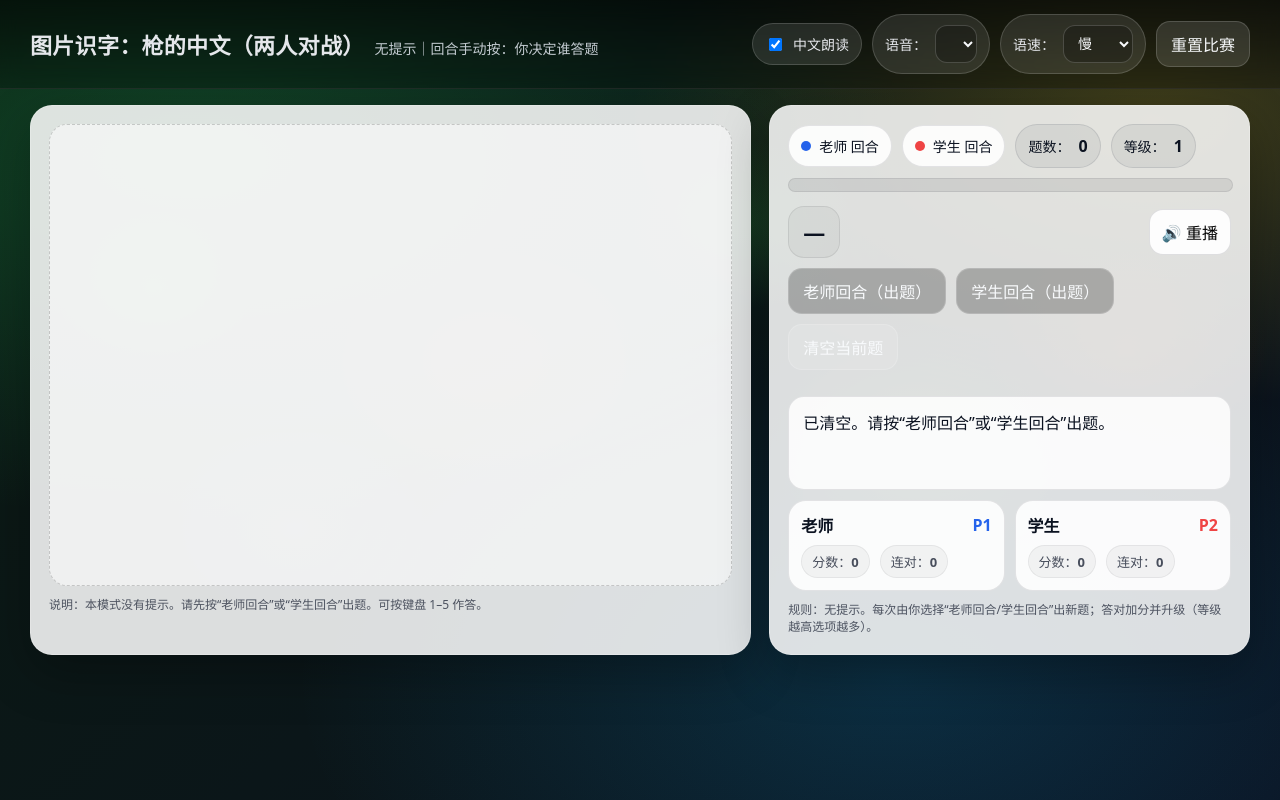
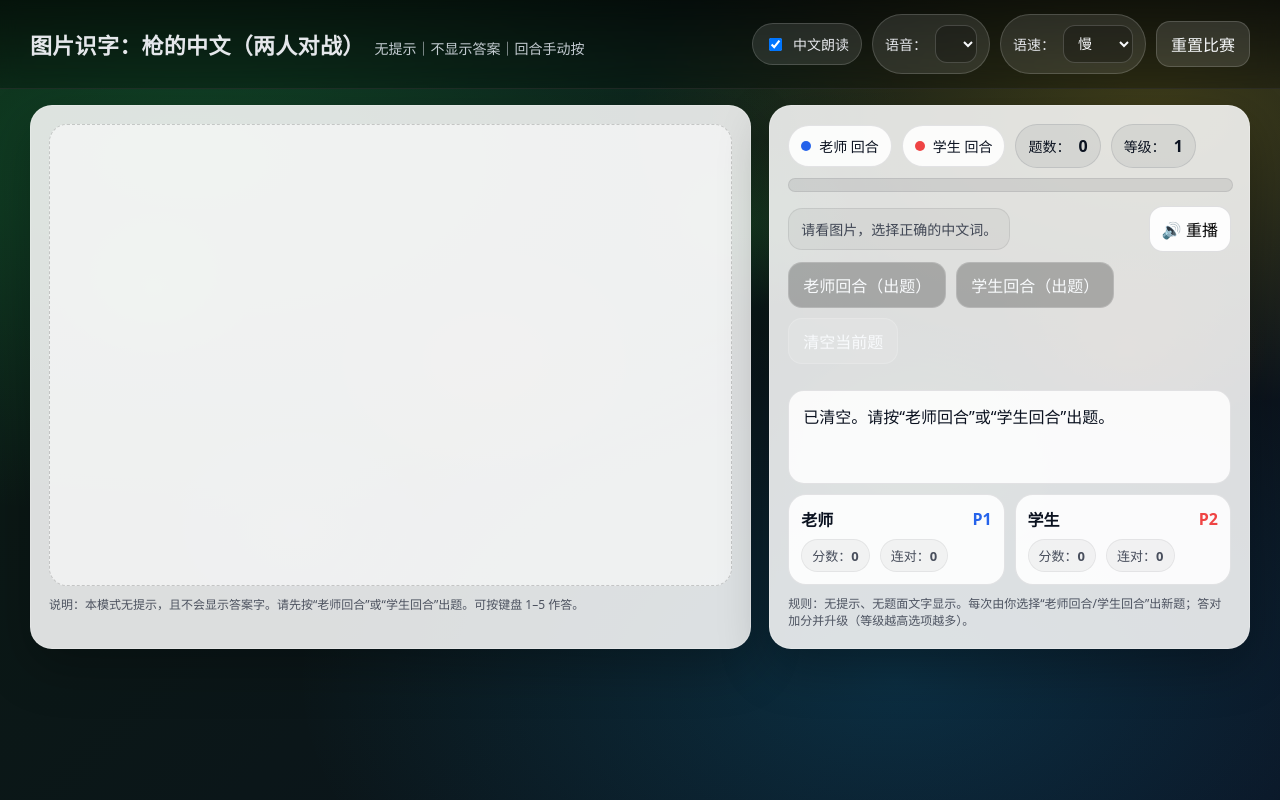
Before and after one commit to AISAGA21005GAOSHUNU/gun, a plain HTML site: page index.html in a window 1280 px wide. Drawn offline with Linux system fonts and the light colour scheme.

Commit message:
Update index.html

```diff
--- a/index.html
+++ b/index.html
@@ -163,9 +163,11 @@
   .promptRow{
     display:flex; align-items:center; justify-content:space-between; gap:10px; flex-wrap:wrap;
   }
-  .bigWord{
-    font-size:22px; font-weight:900;
-    padding:10px 14px; border-radius:16px;
+  .neutral{
+    font-size:14px;
+    color: rgba(15,23,42,.75);
+    padding:10px 12px;
+    border-radius:14px;
     background: rgba(2,6,23,.04);
     border: 1px solid rgba(2,6,23,.08);
   }
@@ -301,7 +303,7 @@
   <div class="wrap top">
     <div class="title">
       <h1>图片识字：枪的中文（两人对战）</h1>
-      <div class="sub">无提示｜回合手动按：你决定谁答题</div>
+      <div class="sub">无提示｜不显示答案｜回合手动按</div>
     </div>
 
     <div class="controls">
@@ -326,7 +328,7 @@
   <div class="grid">
     <section class="card">
       <div class="media" id="media"></div>
-      <div class="tiny">说明：本模式没有提示。请先按“老师回合”或“学生回合”出题。可按键盘 1–5 作答。</div>
+      <div class="tiny">说明：本模式无提示，且不会显示答案字。请先按“老师回合”或“学生回合”出题。可按键盘 1–5 作答。</div>
     </section>
 
     <section class="card" id="panel">
@@ -342,8 +344,8 @@
       </div>
 
       <div class="promptRow">
-        <div class="bigWord" id="focusWord">—</div>
-        <button class="iconBtn" id="speakBtn" title="重播朗读">🔊 重播</button>
+        <div class="neutral">请看图片，选择正确的中文词。</div>
+        <button class="iconBtn" id="speakBtn" title="重播朗读（不显示文字）">🔊 重播</button>
       </div>
 
       <div class="rowBtns">
@@ -380,7 +382,7 @@
         </div>
       </div>
 
-      <div class="tiny">规则：无提示。每次由你选择“老师回合/学生回合”出新题；答对加分并升级（等级越高选项越多）。</div>
+      <div class="tiny">规则：无提示、无题面文字显示。每次由你选择“老师回合/学生回合”出新题；答对加分并升级（等级越高选项越多）。</div>
     </section>
   </div>
 </main>
@@ -413,7 +415,7 @@ let xp = 0;
 let current = null;
 let currentTurn = null;  // 0/1；null 表示还未选回合
 let optionIndexToText = [];
-let answered = false;    // 本题是否已答对（答对后必须你再出新题）
+let answered = false;
 
 /* ====== DOM ====== */
 const media = document.getElementById("media");
@@ -422,7 +424,6 @@ const msg = document.getElementById("msg");
 const countEl = document.getElementById("count");
 const levelEl = document.getElementById("level");
 const bar = document.getElementById("bar");
-const focusWord = document.getElementById("focusWord");
 
 const tagP1 = document.getElementById("tagP1");
 const tagP2 = document.getElementById("tagP2");
@@ -604,7 +605,7 @@ function refreshTurnUI(){
 function renderMedia(item){
   media.innerHTML = "";
   const img = new Image();
-  img.alt = item.zh;
+  img.alt = "识字图片";
   img.src = item.img;
   img.onload = () => media.appendChild(img);
   img.onerror = () => { media.textContent = "图片加载失败（请检查文件名/网络）"; };
@@ -618,7 +619,6 @@ function startTurn(turn){
 }
 
 function newQuestion(autoSpeak=false){
-  // 出题一定是新题
   current = bank[Math.floor(Math.random()*bank.length)];
   answered = false;
 
@@ -626,7 +626,6 @@ function newQuestion(autoSpeak=false){
   countEl.textContent = String(count);
 
   renderMedia(current);
-  focusWord.textContent = current.zh;
 
   const k = choiceCount();
   const others = shuffle(bank.filter(x => x.zh !== current.zh)).slice(0, Math.max(0, k-1)).map(x => x.zh);
@@ -655,9 +654,10 @@ function newQuestion(autoSpeak=false){
     choicesBox.appendChild(b);
   });
 
-  msg.textContent = `轮到 ${P[currentTurn].name}：看图片，选正确的中文词。（按 1-${opts.length}）`;
+  msg.textContent = `轮到 ${P[currentTurn].name}：请选择正确的中文词。（按 1-${opts.length}）`;
   msg.className = "msg";
 
+  // 朗读可以保留，但不在页面显示题目字
   if(autoSpeak) speak(current.zh);
 }
 
@@ -670,17 +670,16 @@ function choose(opt, btn){
 
     P[currentTurn].score += 1;
     P[currentTurn].streak += 1;
-    // 另一方连对归零（对战感）
     P[1-currentTurn].streak = 0;
 
     xp += 1;
 
-    msg.textContent = `答对了！「${current.zh}」。要出新题请按“老师回合”或“学生回合”。`;
+    msg.textContent = `答对了！要出新题请按“老师回合”或“学生回合”。`;
     msg.className = "msg ok";
 
     beep(660, 0.08);
     if(P[currentTurn].streak >= 2) shootConfetti();
-    speak("答对了，" + current.zh);
+    speak("答对了");
 
     levelUpIfNeeded();
     refreshScoreUI();
@@ -688,7 +687,7 @@ function choose(opt, btn){
     P[currentTurn].streak = 0;
     refreshScoreUI();
     btn.classList.add("wrong");
-    msg.textContent = `不对。再试一次。（无提示模式）`;
+    msg.textContent = `不对。再试一次。（无提示）`;
     msg.className = "msg bad";
     beep(220, 0.10);
     speak("再试一次");
@@ -702,7 +701,6 @@ function clearCurrent(){
   optionIndexToText = [];
   choicesBox.innerHTML = "";
   media.innerHTML = "";
-  focusWord.textContent = "—";
   msg.textContent = "已清空。请按“老师回合”或“学生回合”出题。";
   msg.className = "msg";
 }
@@ -716,7 +714,6 @@ function resetGame(){
 
   countEl.textContent = "0";
   levelEl.textContent = "1";
-  focusWord.textContent = "—";
   choicesBox.innerHTML = "";
   media.innerHTML = "";
   msg.textContent = "重置完成。请按“老师回合”或“学生回合”出题。";
```
